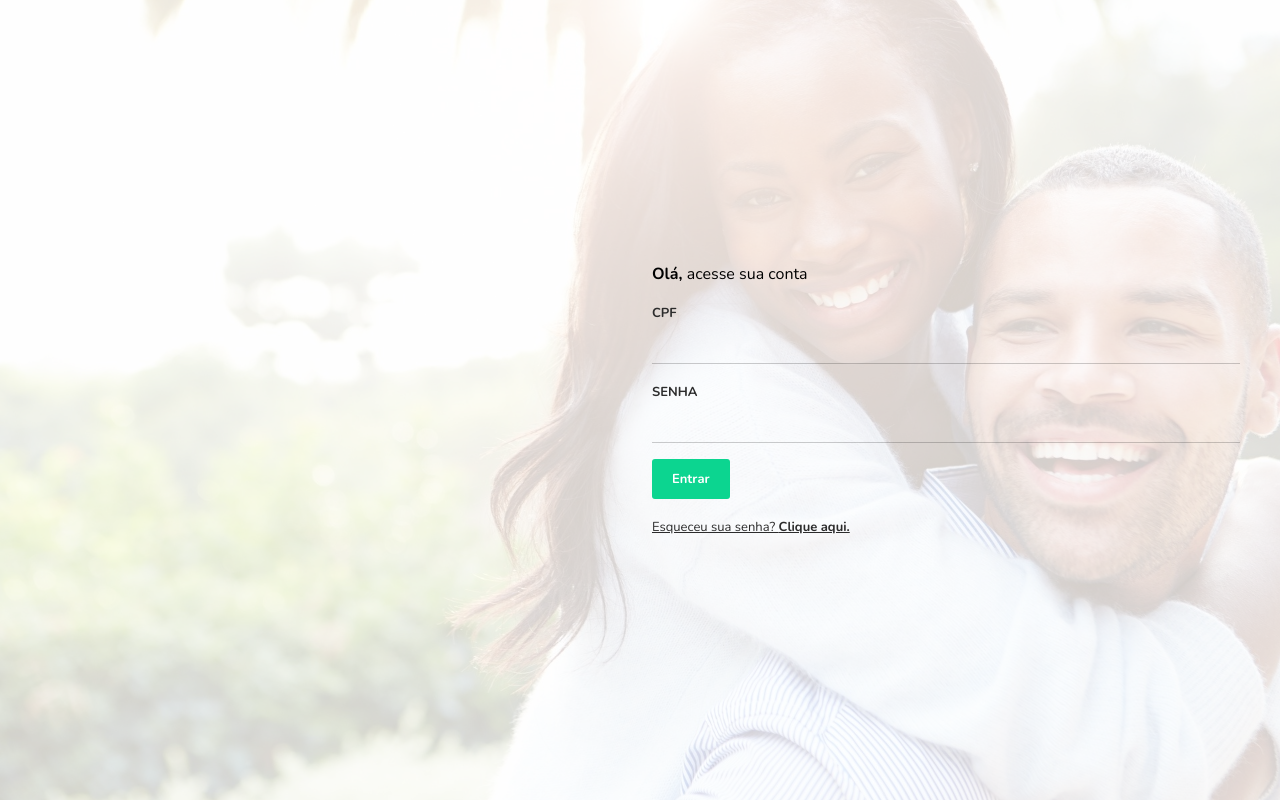
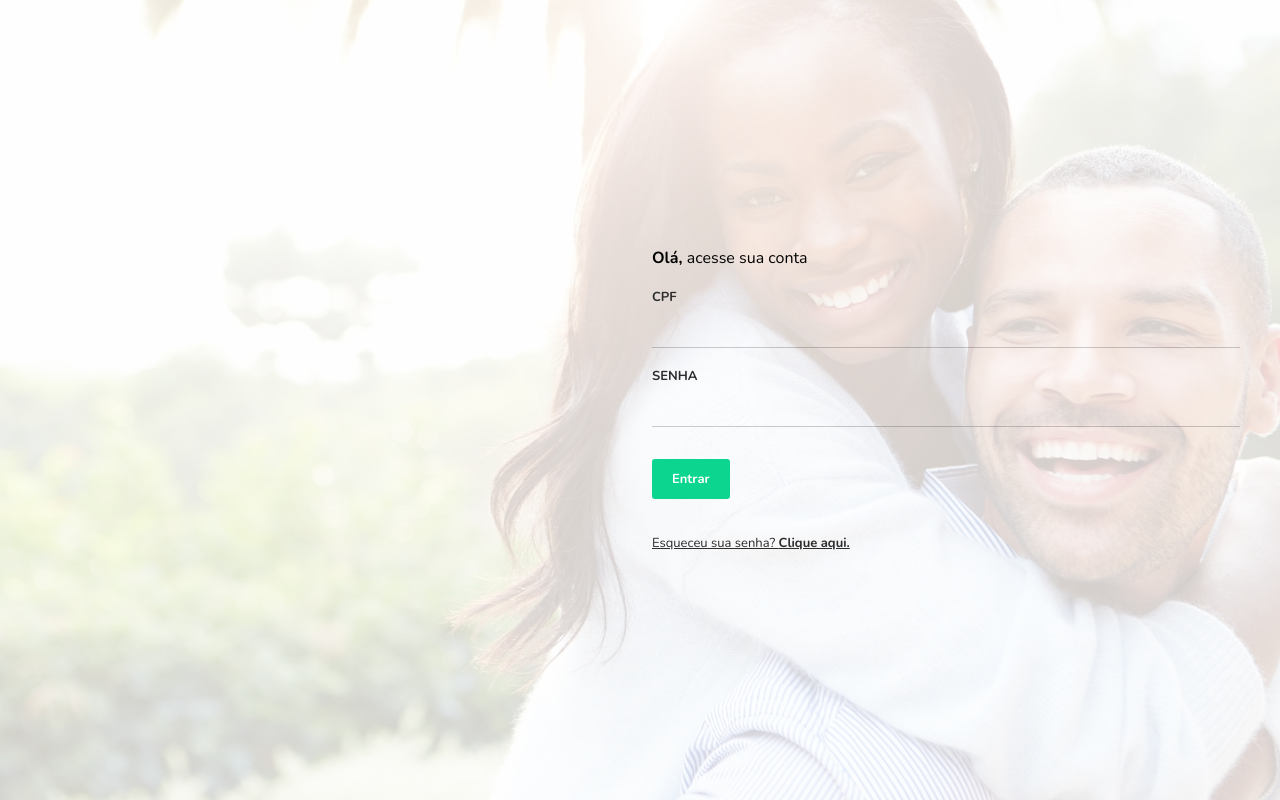
Before and after one commit to cryptohealth/dashboard, a React (Create React App) app: page / in a window 1280 px wide. Built offline with nearby package versions, Linux system fonts and the light colour scheme.

Commit message:
adiciona click no botao do login

```diff
--- a/src/components/Button/index.js
+++ b/src/components/Button/index.js
@@ -6,7 +6,7 @@ import { Container } from './styles';
 
 export function Button(props) {
   const { children } = props;
-  return <Container>{children}</Container>;
+  return <Container {...props}>{children}</Container>;
 }
 
 Button.propTypes = {
--- a/src/pages/Login/index.js
+++ b/src/pages/Login/index.js
@@ -1,4 +1,6 @@
 import React from 'react';
+import { useHistory } from 'react-router-dom';
+
 import { Grid } from '@material-ui/core';
 import { makeStyles } from '@material-ui/core/styles';
 
@@ -17,6 +19,8 @@ const useStyles = makeStyles((theme) => ({
 export default function Login() {
   const { margin } = useStyles();
 
+  const history = useHistory();
+
   return (
     <Screen image={cover} filter="rgba(255, 255, 255, 0.8)">
       <Container>
@@ -30,7 +34,13 @@ export default function Login() {
             <div>
               <Input className={margin} label="CPF" />
               <Input className={margin} label="Senha" type="password" />
-              <Button className={margin}>Entrar</Button>
+              <Button
+                type="button"
+                className={margin}
+                onClick={() => history.push('/patients')}
+              >
+                Entrar
+              </Button>
             </div>
             <div className={margin}>
               <ForgotPassword>
```
Also changed, not shown: 1 other file (tests, documents, lock files or other folders).
